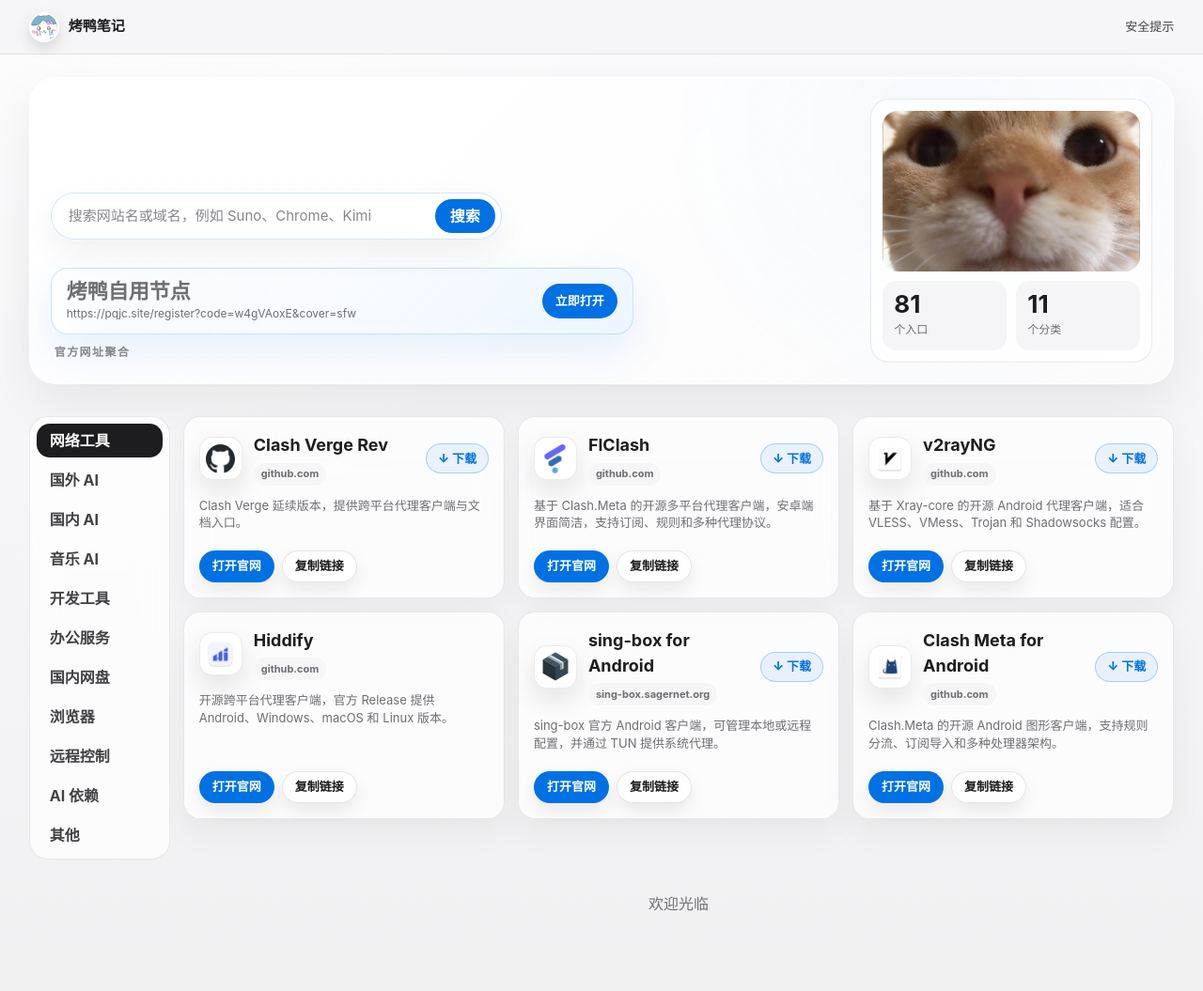
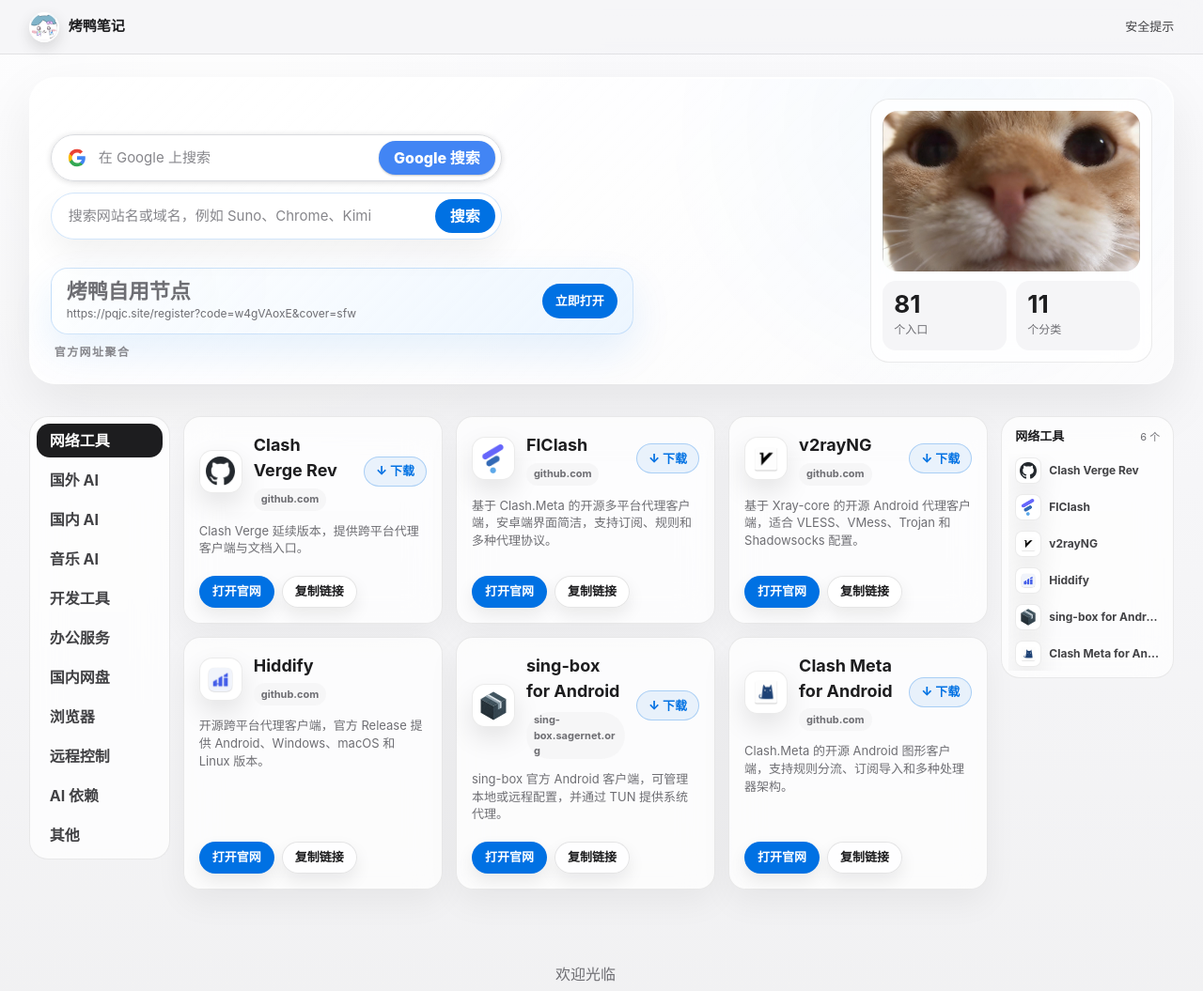
Before and after one commit to dianzihuang2/dianzihuang2.github.io, a plain HTML site: page index.html in a window 1280 px wide. Shown: the top 1055 px of the page at 94% size. Drawn offline with Linux system fonts and the light colour scheme.

Commit message:
新增网站速览与谷歌搜索

```diff
--- a/index.html
+++ b/index.html
@@ -304,6 +304,31 @@ p {
   transform: scale(0.98);
 }
 
+.google-search .search-control {
+  border-color: #dadce0;
+  box-shadow: 0 1px 6px rgba(32, 33, 36, 0.16);
+}
+
+.google-search .search-control:focus-within {
+  border-color: rgba(66, 133, 244, 0.5);
+  box-shadow: 0 1px 8px rgba(32, 33, 36, 0.24);
+}
+
+.google-search-icon {
+  width: 22px;
+  height: 22px;
+  flex: 0 0 auto;
+}
+
+.google-search .search-control button {
+  background: #4285f4;
+  box-shadow: 0 1px 2px rgba(60, 64, 67, 0.3);
+}
+
+.google-search .search-control button:hover {
+  background: #3367d6;
+}
+
 .search-status {
   min-height: 14px;
   margin: 0;
@@ -790,6 +815,70 @@ p {
   color: #ffffff;
 }
 
+.site-overview {
+  display: none;
+}
+
+.site-overview-header {
+  display: flex;
+  align-items: baseline;
+  justify-content: space-between;
+  gap: 8px;
+  padding: 4px 7px 8px;
+}
+
+.site-overview-header strong {
+  font-size: 13px;
+}
+
+.site-overview-header span {
+  color: var(--muted);
+  font-size: 11px;
+}
+
+.site-overview-list {
+  min-height: 0;
+  display: grid;
+  align-content: start;
+  gap: 3px;
+  overflow-y: auto;
+}
+
+.site-overview-link {
+  min-width: 0;
+  min-height: 36px;
+  display: flex;
+  align-items: center;
+  gap: 8px;
+  padding: 4px 7px;
+  border: 0;
+  border-radius: 12px;
+  background: transparent;
+  color: #424245;
+  cursor: pointer;
+  font-size: 12px;
+  font-weight: 700;
+  text-align: left;
+}
+
+.site-overview-link:hover {
+  background: rgba(0, 0, 0, 0.06);
+}
+
+.site-overview-link .app-icon {
+  width: 28px;
+  height: 28px;
+  border-radius: 8px;
+  font-size: 9px;
+}
+
+.site-overview-name {
+  min-width: 0;
+  overflow: hidden;
+  text-overflow: ellipsis;
+  white-space: nowrap;
+}
+
 .card-grid {
   grid-column: 2;
   display: grid;
@@ -1185,6 +1274,29 @@ code {
   outline-offset: 3px;
 }
 
+@media (min-width: 1080px) {
+  .tool-section {
+    grid-template-columns: 150px minmax(0, 1fr) 184px;
+  }
+
+  .site-overview {
+    position: sticky;
+    top: 70px;
+    z-index: 20;
+    grid-column: 3;
+    grid-row: 1 / span 3;
+    align-self: start;
+    max-height: calc(100vh - 104px);
+    display: grid;
+    grid-template-rows: auto minmax(0, 1fr);
+    padding: 7px;
+    border: 1px solid rgba(0, 0, 0, 0.08);
+    border-radius: 20px;
+    background: rgba(255, 255, 255, 0.74);
+    backdrop-filter: saturate(180%) blur(18px);
+  }
+}
+
 @media (max-width: 960px) {
   :root {
     --page-x: 14px;
@@ -1253,6 +1365,10 @@ code {
 
   .search-control button {
     padding: 0 14px;
+  }
+
+  .google-search-button span {
+    display: none;
   }
 
   .promo-banner {
@@ -1459,7 +1575,19 @@ html.is-mobile .copy-button {
     <main id="top">
       <section class="hero" aria-label="官方网址聚合">
         <div class="hero-copy">
-          <form class="site-search" role="search" aria-label="搜索网址入口">
+          <form class="site-search google-search" action="https://www.google.com/search" method="get" target="_blank" rel="noopener" role="search" aria-label="Google 搜索">
+            <div class="search-control">
+              <svg class="google-search-icon" viewBox="0 0 24 24" aria-hidden="true">
+                <path fill="#4285f4" d="M21.6 12.23c0-.71-.06-1.4-.18-2.06H12v3.9h5.38a4.6 4.6 0 0 1-2 3.02v2.53h3.24c1.9-1.75 2.98-4.33 2.98-7.39Z"/>
+                <path fill="#34a853" d="M12 22c2.7 0 4.96-.9 6.62-2.38l-3.24-2.53c-.9.6-2.05.96-3.38.96-2.6 0-4.81-1.76-5.6-4.13H3.06v2.6A10 10 0 0 0 12 22Z"/>
+                <path fill="#fbbc05" d="M6.4 13.92A6 6 0 0 1 6.1 12c0-.67.12-1.32.3-1.92v-2.6H3.06A10 10 0 0 0 2 12c0 1.61.38 3.14 1.06 4.52l3.34-2.6Z"/>
+                <path fill="#ea4335" d="M12 5.95c1.47 0 2.79.5 3.82 1.5l2.87-2.87A9.6 9.6 0 0 0 12 2a10 10 0 0 0-8.94 5.48l3.34 2.6c.79-2.37 3-4.13 5.6-4.13Z"/>
+              </svg>
+              <input type="search" name="q" aria-label="Google 搜索关键词" placeholder="在 Google 上搜索" autocomplete="off" required>
+              <button class="google-search-button" type="submit"><span>Google </span>搜索</button>
+            </div>
+          </form>
+          <form class="site-search" id="site-search-form" role="search" aria-label="搜索网址入口">
             <div class="search-control">
               <input id="site-search-input" type="search" aria-label="搜索网站" placeholder="搜索网站名或域名，例如 Suno、Chrome、Kimi" autocomplete="off">
               <button type="submit">搜索</button>
@@ -1508,6 +1636,14 @@ html.is-mobile .copy-button {
             <button class="filter-pill" type="button" data-filter="ai-dependency" role="tab" aria-selected="false">AI 依赖</button>
             <button class="filter-pill" type="button" data-filter="other" role="tab" aria-selected="false">其他</button>
           </div>
+
+          <aside class="site-overview" aria-label="当前分类网站速览">
+            <div class="site-overview-header">
+              <strong id="site-overview-title">网络工具</strong>
+              <span id="site-overview-count">0 个</span>
+            </div>
+            <nav class="site-overview-list" id="site-overview-list" aria-label="网站快速定位"></nav>
+          </aside>
 
           <aside class="ranking-methodology" id="ranking-methodology" aria-label="AI 排名说明" hidden>
             <p><strong>能力推荐说明：</strong>同一用途内优先比较当前模型或产品能力；通用助手以 Artificial Analysis 独立基准和 Arena 用户盲测为主，再考虑消费端实际开放模型、功能完整度和访问限制。流量榜仅作为普及度参考，不参与能力主排序，数据核验于 2026-08-23。</p>
@@ -2840,11 +2976,14 @@ const filterButtons = document.querySelectorAll(".filter-pill");
 const emptyState = document.querySelector("#empty-state");
 const rankingMethodology = document.querySelector("#ranking-methodology");
 const toast = document.querySelector("#toast");
-const searchForm = document.querySelector(".site-search");
+const searchForm = document.querySelector("#site-search-form");
 const searchInput = document.querySelector("#site-search-input");
 const searchStatus = document.querySelector("#search-status");
 const avatarMark = document.querySelector(".brand-mark");
 const heroPhoto = document.querySelector(".hero-photo");
+const siteOverviewTitle = document.querySelector("#site-overview-title");
+const siteOverviewCount = document.querySelector("#site-overview-count");
+const siteOverviewList = document.querySelector("#site-overview-list");
 
 let activeFilter = "network";
 let activeHighlightName = "";
@@ -2931,11 +3070,11 @@ function createActions(link) {
 }
 
 function createIcon(link) {
-  const iconUrl = link.iconUrl || faviconFromUrl(link.url);
+  const iconUrl = link.iconUrl || (link.url ? faviconFromUrl(link.url) : "");
   return `
-    <span class="app-icon" style="--icon-bg: ${link.color}" aria-hidden="true">
-      <img src="${iconUrl}" alt="" onload="this.parentElement.classList.add('is-loaded')" onerror="this.parentElement.classList.add('is-fallback'); this.remove();">
-      <span class="app-icon-fallback">${link.initials}</span>
+    <span class="app-icon${iconUrl ? "" : " is-fallback"}"${link.color ? ` style="--icon-bg: ${link.color}"` : ""} aria-hidden="true">
+      ${iconUrl ? `<img src="${iconUrl}" alt="" onload="this.parentElement.classList.add('is-loaded')" onerror="this.parentElement.classList.add('is-fallback'); this.remove();">` : ""}
+      <span class="app-icon-fallback">${link.initials || "▶"}</span>
     </span>
   `;
 }
@@ -3057,15 +3196,18 @@ function renderCards() {
   });
 
   const isAiFilter = aiCategories.has(activeFilter);
+  const orderedLinks = isAiFilter
+    ? aiGroupOrder[activeFilter].flatMap((useCase) => filtered
+      .filter((link) => link.useCase === useCase)
+      .sort((a, b) => a.recommendationRank - b.recommendationRank))
+    : filtered;
   cardGrid.classList.toggle("is-grouped", isAiFilter);
   rankingMethodology.hidden = !isAiFilter;
 
   if (isAiFilter) {
     cardGrid.innerHTML = aiGroupOrder[activeFilter]
       .map((useCase) => {
-        const links = filtered
-          .filter((link) => link.useCase === useCase)
-          .sort((a, b) => a.recommendationRank - b.recommendationRank);
+        const links = orderedLinks.filter((link) => link.useCase === useCase);
         if (!links.length) return "";
 
         return `
@@ -3080,10 +3222,21 @@ function renderCards() {
       })
       .join("");
   } else {
-    cardGrid.innerHTML = filtered.map((link) => createCard(link)).join("");
+    cardGrid.innerHTML = orderedLinks.map((link) => createCard(link)).join("");
   }
 
   emptyState.hidden = filtered.length > 0;
+  siteOverviewTitle.textContent = categoryNames[activeFilter];
+  siteOverviewCount.textContent = `${orderedLinks.length} 个`;
+  siteOverviewList.innerHTML = orderedLinks.map((link) => `
+    <button class="site-overview-link" type="button" data-overview-link="${encodeURIComponent(link.name)}" title="定位到 ${link.name}">
+      ${createIcon(link)}
+      <span class="site-overview-name">${link.name}</span>
+    </button>
+  `).join("");
+  const cardOrder = [...cardGrid.querySelectorAll("[data-link-key]")].map((card) => card.dataset.linkKey).join("\n");
+  const overviewOrder = [...siteOverviewList.children].map((item) => item.dataset.overviewLink).join("\n");
+  if (cardOrder !== overviewOrder) throw new Error("网站速览顺序与卡片不一致");
 }
 
 function focusHighlightedCard(linkName) {
@@ -3180,6 +3333,7 @@ function openDownloadDialog(link) {
 document.addEventListener("click", (event) => {
   const copyButton = event.target.closest("[data-copy]");
   const downloadButton = event.target.closest("[data-download]");
+  const overviewButton = event.target.closest("[data-overview-link]");
   if (copyButton) {
     copyToClipboard(copyButton.dataset.copy);
   }
@@ -3187,6 +3341,9 @@ document.addEventListener("click", (event) => {
     const linkName = decodeURIComponent(downloadButton.dataset.download);
     const link = officialLinks.find((item) => item.name === linkName);
     if (link?.downloadInfo) openDownloadDialog(link);
+  }
+  if (overviewButton) {
+    focusHighlightedCard(decodeURIComponent(overviewButton.dataset.overviewLink));
   }
 });
 
```
Also changed, not shown: PROJECT_STATUS.md (added, +32 -0 lines), docs/CONTEXT_INDEX.md (added, +8 -0 lines), docs/HANDOFF_CURRENT.md (added, +56 -0 lines), docs/IMPLEMENTATION_PLAN.md (added, +30 -0 lines).
